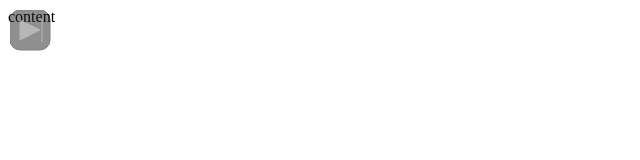
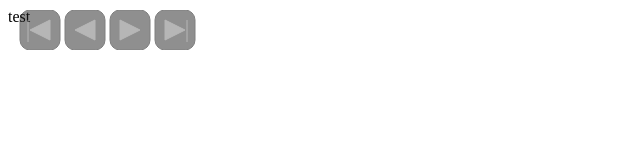
Before and after one commit to greghaynes/Kif, a plain HTML site: page index.html in a window 1280 px wide. Shown: the whole page, without its empty margins (0-640 px from the left). Drawn offline with Linux system fonts and the light colour scheme.

Commit message:
Navbar has all buttons

```diff
--- a/index.html
+++ b/index.html
@@ -1,9 +1,24 @@
 <html>
+<head>
 <script type="text/javascript" src="jquery.js"></script>
 <script type="text/javascript" src="raphael.js"></script>
 <script type="text/javascript" src="kif.js"></script>
+<style>
+#kif_navbar {
+	position: absolute;
+	left: 10px;
+	top: 10px;
+	height: 40px;
+	width: 200px;
+}
+
+.kif_navbutton {
+	float: right;
+}
+</style>
+</head>
 <body>
-	<div id="kif"></div>
+	<div id="kif">test</div>
 	<script type="text/javascript">
 	var k = new Kif(
 		{slides: ["1"]}
--- a/kif.js
+++ b/kif.js
@@ -1,3 +1,60 @@
+function KifNavButton(name, canvas, start_x, start_y, type) {
+	this.start_x = start_x;
+	this.start_y = start_y;
+
+	this.jq = $("<div id=\"kif_navbar_"+name+"\" class=\"kif_navbutton\"></div>");
+	this.jq.appendTo("#kif_navbar");
+
+	this.canv_container = canvas.rect(start_x, start_y, 40, 40, 10);
+	this.canv_container.attr({fill: "#222", opacity: 0.5});
+	this.canv_doodle = canvas.set();
+
+	var canv_container = this.canv_container;
+	var canv_doodle = this.canv_doodle;
+
+	if(type == "next" || type == "last") {
+		canv_doodle.push(
+			canvas.path("M"+(start_x+10)+" "+(start_y+10)+"L"+(start_x+30)+" "+(start_y+20)+"L"+(start_x+10)+" "
+				+(start_y+30)+"L"+(start_x+10)+" "+(start_y+10)));
+
+		if(type == "last")
+			canv_doodle.push(canvas.path("M"+(start_x+32)+" "+(start_y+10)+"L"+(start_x+32)+" "+(start_y+32)));
+	} else if(type == "prev" || type == "first") {
+		canv_doodle.push(
+			canvas.path("M"+(start_x+10)+" "+(start_y+20)+"L"+(start_x+30)+" "+(start_y+30)+"L"+(start_x+30)+" "
+				+(start_y+10)+"L"+(start_x+10)+" "+(start_y+20)));
+
+		if(type == "first")
+			canv_doodle.push(canvas.path("M"+(start_x+8)+" "+(start_y+10)+"L"+(start_x+8)+" "+(start_y+32)));
+	}
+
+	canv_doodle.attr({stroke: "#DDD", fill: "#DDD", opacity: 0.5});
+
+	this.whole_button = canvas.set();
+	this.whole_button.push(canv_container, canv_doodle);
+
+	this.whole_button.hover(
+		function(event) {
+			canv_container.attr({opacity: 1.0});
+			canv_doodle.attr({opacity: 1.0});
+		},
+		function(event) {
+			canv_container.attr({opacity: 0.5});
+			canv_doodle.attr({opacity: 0.5});
+		});
+}
+
+function KifNavbar() {
+	this.jq = $("<div id=\"kif_navbar\"></div>");
+	this.jq.appendTo("#kif");
+	this.canvas = Raphael("kif_navbar", 200, 40);
+
+	this.first_button = new KifNavButton("first", this.canvas, 10, 0, "first");
+	this.prev_button = new KifNavButton("prev", this.canvas, 55, 0, "prev");
+	this.next_button = new KifNavButton("next", this.canvas, 100, 0, "next");
+	this.last_button = new KifNavButton("last", this.canvas, 145, 0, "last");
+}
+
 function Kif(pres_info) {
 	this.pres_info = pres_info;
 
@@ -13,18 +70,8 @@ function Kif(pres_info) {
 }
 
 Kif.prototype.loadSlide = function(name) {
-	$("#kif").html("content");
 }
 
 Kif.prototype.loadNav = function() {
-	nav_elem = $("<div id=\"kif_nav\"></div>");
-	nav_elem.appendTo("#kif");
-
-	this.nav_canv = Raphael(10, 10, 200, 50);
-	var first_cont = this.nav_canv.rect(0, 0, 40, 40, 10);
-	first_cont.attr({fill: "#222", opacity: 0.5});
-	var first_arr = this.nav_canv.set();
-	first_arr.push(this.nav_canv.path("M10 10L30 20L10 30L10 10"),
-	               this.nav_canv.path("M32 10L32 32"));
-	first_arr.attr({stroke: "#DDD", fill: "#DDD", opacity: 0.5});
+	this.navbar = new KifNavbar();
 }
```
